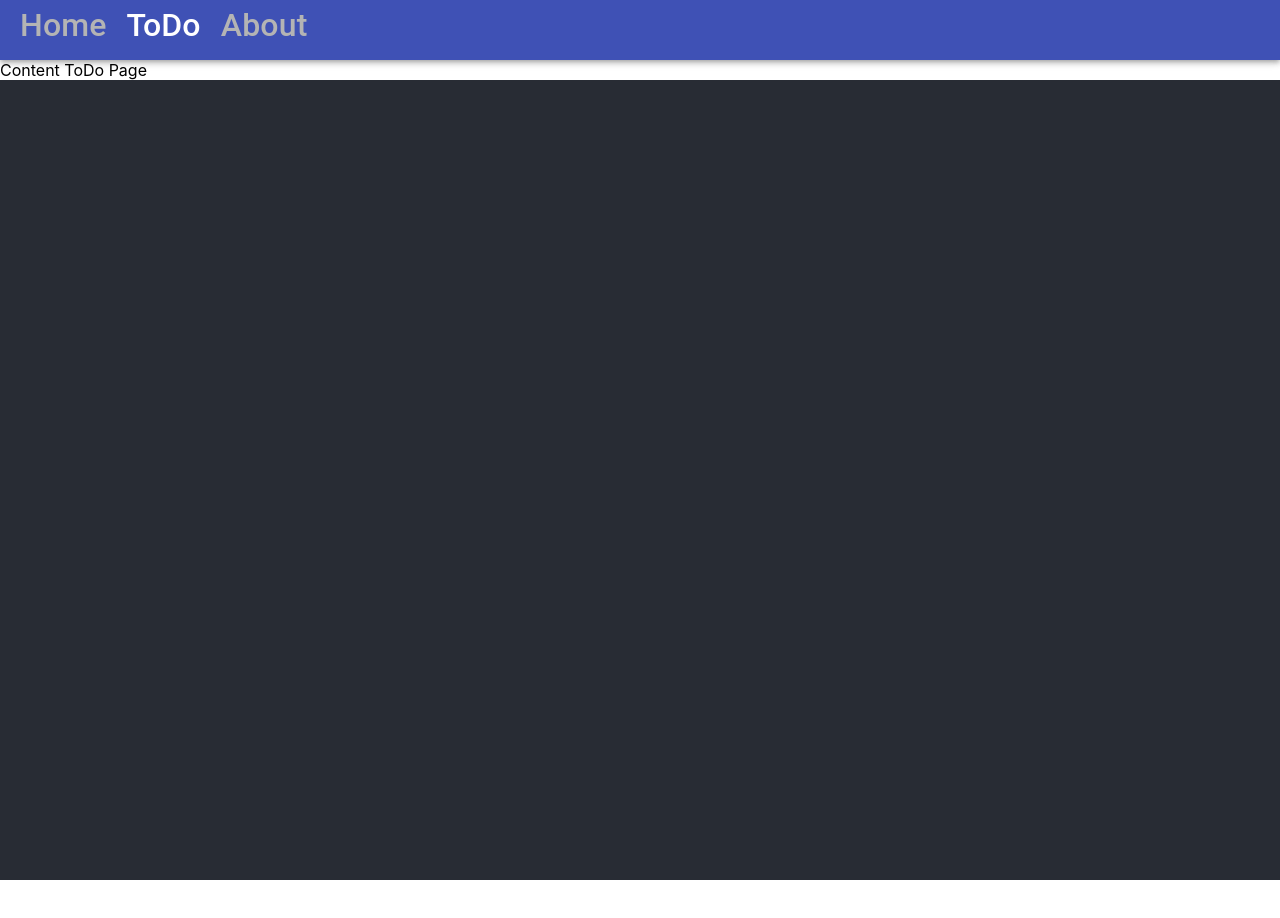
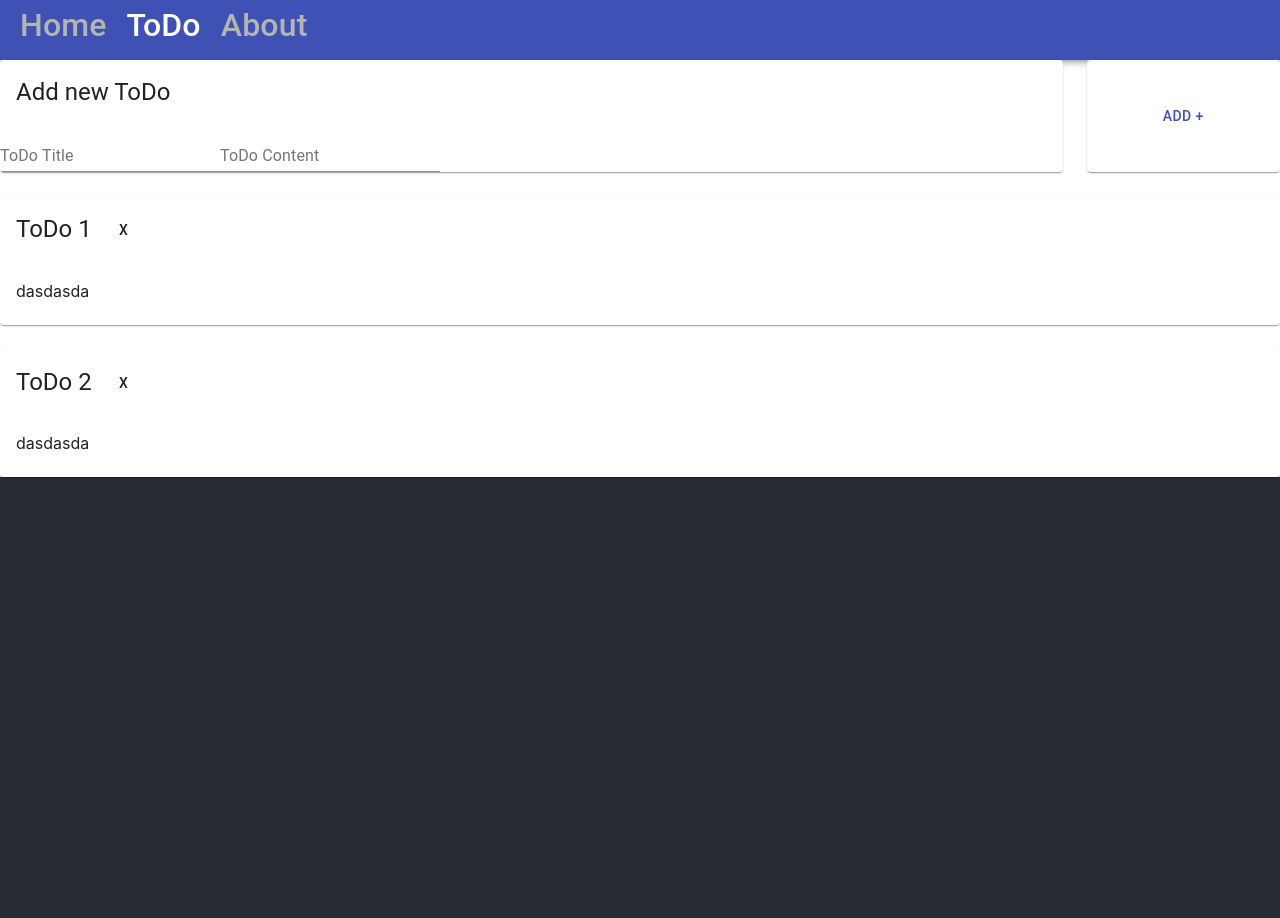
Before and after one commit to twinDejan/ReactJS-App, a React (Create React App) app: page /todo in a window 1280 px wide. Shown: the top 918 px of the page. Before the commit the page ends 880 px from the top, so only its background shows below. Built offline with nearby package versions, Linux system fonts and the light colour scheme.

Commit message:
ToDo JSX components added

```diff
--- /dev/null
+++ b/src/components/ToDo/AddNewToDoItem.jsx
@@ -0,0 +1,19 @@
+import React from "react";
+import Card from "@material-ui/core/Card";
+import Button from "@material-ui/core/Button";
+
+const AddNewToDoItem = ({ addNewTodoHandler }) => {
+	return (
+		<Card style={{ height: "100%" }}>
+			<Button
+				color="primary"
+				style={{ height: "100%", width: "100%" }}
+				onClick={addNewTodoHandler}
+			>
+				Add +
+			</Button>
+		</Card>
+	);
+};
+
+export default AddNewToDoItem;
--- /dev/null
+++ b/src/components/ToDo/ToDoItem.jsx
@@ -0,0 +1,23 @@
+import React from "react";
+import Card from "@material-ui/core/Card";
+import CardHeader from "@material-ui/core/CardHeader";
+import CardContent from "@material-ui/core/CardContent";
+import Button from "@material-ui/core/Button";
+
+const ToDoItem = ({ todoData, deleteTodoItemHandler }) => {
+	return (
+		<Card>
+			<CardHeader
+				title={
+					<div>
+						{todoData.title}
+						<Button onClick={deleteTodoItemHandler}>X</Button>
+					</div>
+				}
+			/>
+			<CardContent>{todoData.content}</CardContent>
+		</Card>
+	);
+};
+
+export default ToDoItem;
--- /dev/null
+++ b/src/components/ToDo/ToDoPageHeader.jsx
@@ -0,0 +1,26 @@
+import React from "react";
+import Card from "@material-ui/core/Card";
+import CardHeader from "@material-ui/core/CardHeader";
+import TextField from "@material-ui/core/TextField";
+
+const ToDoPageHeader = ({ onChangeHandler }) => {
+	return (
+		<Card>
+			<CardHeader title="Add new ToDo" />
+			<form noValidate autoComplete="off">
+				<TextField
+					name="todoTitle"
+					label="ToDo Title"
+					onChange={onChangeHandler}
+				/>
+				<TextField
+					name="toDoContent"
+					label="ToDo Content"
+					onChange={onChangeHandler}
+				/>
+			</form>
+		</Card>
+	);
+};
+
+export default ToDoPageHeader;
--- a/src/pages/ToDo.js
+++ b/src/pages/ToDo.js
@@ -1,14 +1,37 @@
 import React from 'react';
 import BaseLayout from "./_Layout/BaseLayout";
+
+import AddNewToDoItem from "../components/ToDo/AddNewToDoItem";
+import TodoItem from "../components/ToDo/ToDoItem";
+import ToDoPageHeader from "../components/ToDo/ToDoPageHeader";
+
+import Grid from "@material-ui/core/Grid";
+import Card from "@material-ui/core/Card";
+import CardHeader from "@material-ui/core/CardHeader";
+import TextField from "@material-ui/core/TextField";
 
 import "./pageStyles.css";
 
 const ToDo = () => {
     return(
         <BaseLayout>
-        <div>
-            Content ToDo Page
-        </div>
+        <div className="page-cintent-container"></div>
+            <Grid container spacing={3}>
+                <Grid key="page-title" item xs={10}>
+                    <ToDoPageHeader/>
+                </Grid>
+                <Grid key="add-new" item xs={2}>
+                    <AddNewToDoItem/>
+                </Grid>
+                <Grid item xs={12}>
+                    <TodoItem todoData={{id:"0", title:"ToDo 1", content:"dasdasda"
+                }}/>
+				</Grid>
+                <Grid item xs={12}>
+                    <TodoItem todoData={{id:"1", title:"ToDo 2", content:"dasdasda"
+                }}/>
+				</Grid>
+            </Grid>
         </BaseLayout>
     );
 };
```
